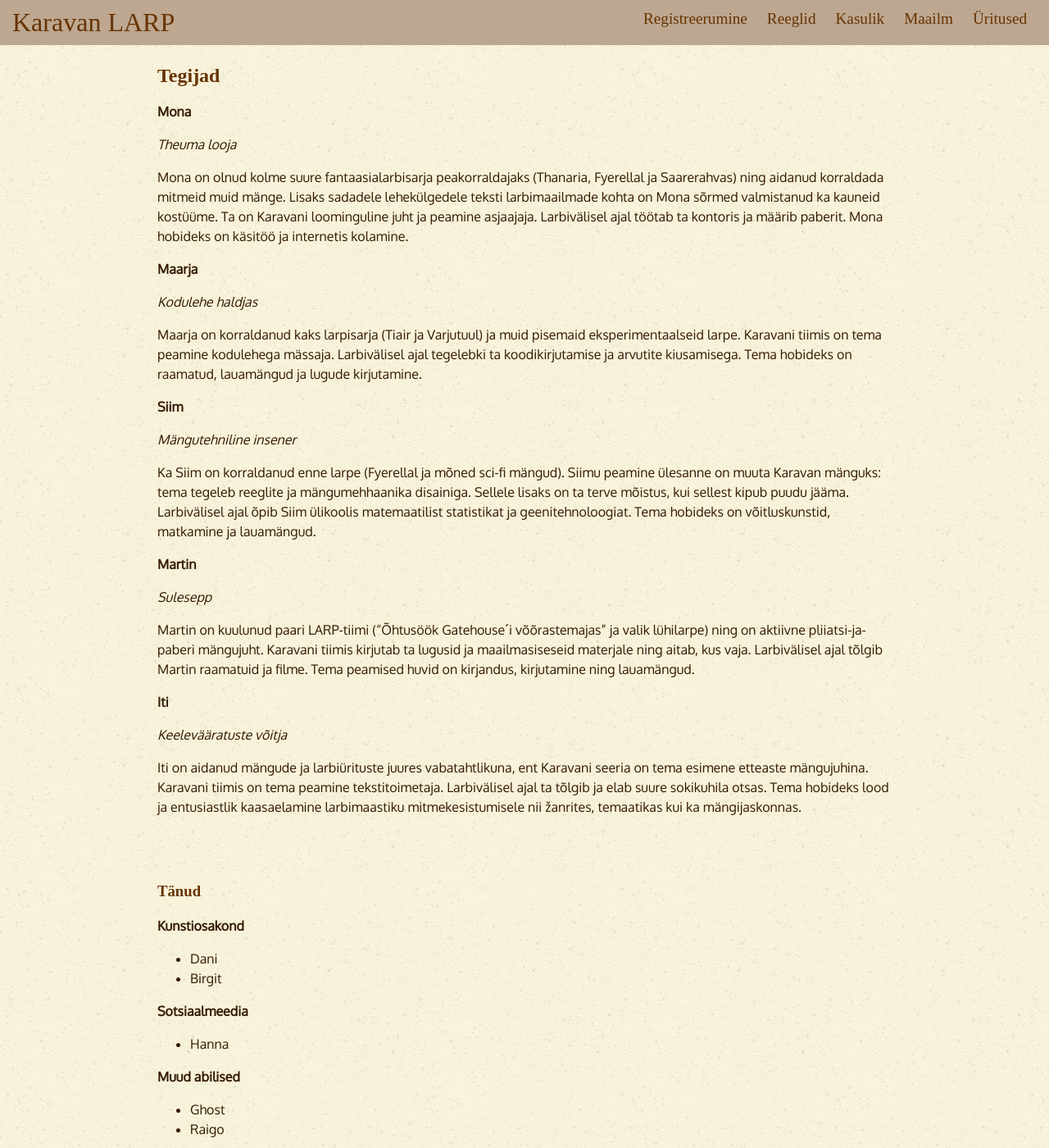
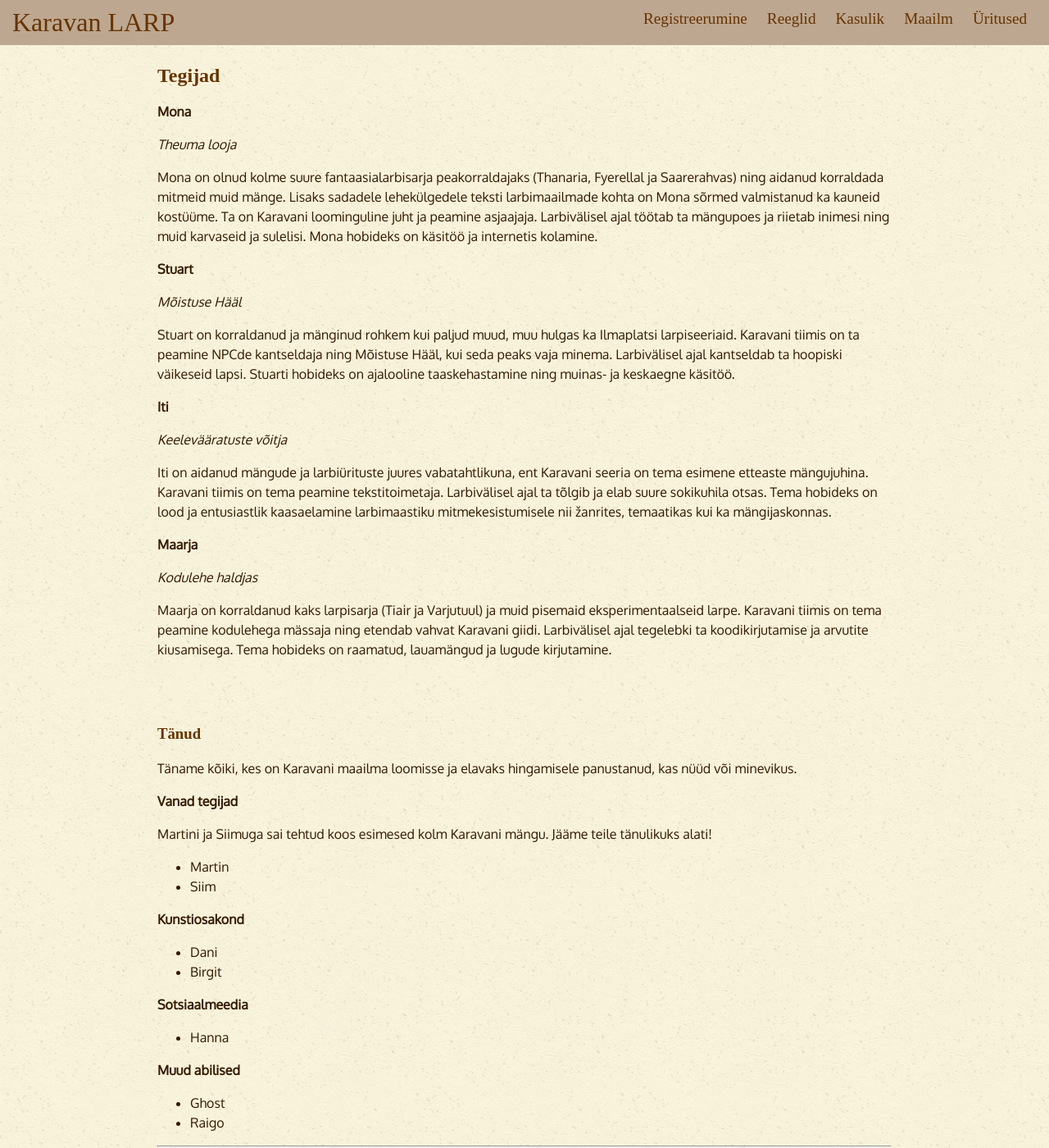
Before and after one commit to karavanlarp/karavanlarp.github.io, a Jekyll site: the page built from est/useful/creds.md, in a window 1280 px wide and 1400 px high. Shown: the whole window at 82% size. Built offline with Jekyll 4.4.1, drawn with Linux system fonts in a browser that asks for light colours; some web fonts are replaced.

Commit message:
Update creds.md
lisatud Stu. Siim ja Martin on emeriittegijad.

```diff
--- a/est/useful/creds.md
+++ b/est/useful/creds.md
@@ -8,33 +8,37 @@ title: Tegijad - Tänud
 
 _Theuma looja_
 
-Mona on olnud kolme suure fantaasialarbisarja peakorraldajaks (Thanaria, Fyerellal ja Saarerahvas) ning aidanud korraldada mitmeid muid mänge. Lisaks sadadele lehekülgedele teksti larbimaailmade kohta on Mona sõrmed valmistanud ka kauneid kostüüme. Ta on Karavani loominguline juht ja peamine asjaajaja. Larbivälisel ajal töötab ta kontoris ja määrib paberit. Mona hobideks on käsitöö ja internetis kolamine.
+Mona on olnud kolme suure fantaasialarbisarja peakorraldajaks (Thanaria, Fyerellal ja Saarerahvas) ning aidanud korraldada mitmeid muid mänge. Lisaks sadadele lehekülgedele teksti larbimaailmade kohta on Mona sõrmed valmistanud ka kauneid kostüüme. Ta on Karavani loominguline juht ja peamine asjaajaja. Larbivälisel ajal töötab ta mängupoes ja riietab inimesi ning muid karvaseid ja sulelisi. Mona hobideks on käsitöö ja internetis kolamine.
+
+**Stuart**
+
+_Mõistuse Hääl_
+
+Stuart on korraldanud ja mänginud rohkem kui paljud muud, muu hulgas ka Ilmaplatsi larpiseeriaid. Karavani tiimis on ta peamine NPCde kantseldaja ning Mõistuse Hääl, kui seda peaks vaja minema. Larbivälisel ajal kantseldab ta hoopiski väikeseid lapsi. Stuarti hobideks on ajalooline taaskehastamine ning muinas- ja keskaegne käsitöö.
+
+**Iti**
+
+_Keelevääratuste võitja_
+
+Iti on aidanud mängude ja larbiürituste juures vabatahtlikuna, ent Karavani seeria on tema esimene etteaste mängujuhina. Karavani tiimis on tema peamine tekstitoimetaja. Larbivälisel ajal ta tõlgib ja elab suure sokikuhila otsas. Tema hobideks on lood ja entusiastlik kaasaelamine larbimaastiku mitmekesistumisele nii žanrites, temaatikas kui ka mängijaskonnas.
 
 **Maarja**
 
 _Kodulehe haldjas_
 
-Maarja on korraldanud kaks larpisarja (Tiair ja Varjutuul) ja muid pisemaid eksperimentaalseid larpe. Karavani tiimis on tema peamine kodulehega mässaja. Larbivälisel ajal tegelebki ta koodikirjutamise ja arvutite kiusamisega. Tema hobideks on raamatud, lauamängud ja lugude kirjutamine.
+Maarja on korraldanud kaks larpisarja (Tiair ja Varjutuul) ja muid pisemaid eksperimentaalseid larpe. Karavani tiimis on tema peamine kodulehega mässaja ning etendab vahvat Karavani giidi. Larbivälisel ajal tegelebki ta koodikirjutamise ja arvutite kiusamisega. Tema hobideks on raamatud, lauamängud ja lugude kirjutamine.
 
-**Siim**
-
-_Mängutehniline insener_
-
-Ka Siim on korraldanud enne larpe (Fyerellal ja mõned sci-fi mängud). Siimu peamine ülesanne on muuta Karavan mänguks: tema tegeleb reeglite ja mängumehhaanika disainiga. Sellele lisaks on ta terve mõistus, kui sellest kipub puudu jääma. Larbivälisel ajal õpib Siim ülikoolis matemaatilist statistikat ja geenitehnoloogiat. Tema hobideks on võitluskunstid, matkamine ja lauamängud.
-
-**Martin**
-
-_Sulesepp_
-
-Martin on kuulunud paari LARP-tiimi ("Õhtusöök Gatehouse´i võõrastemajas" ja valik lühilarpe) ning on aktiivne pliiatsi-ja-paberi mängujuht. Karavani tiimis kirjutab ta lugusid ja maailmasiseseid materjale ning aitab, kus vaja. Larbivälisel ajal tõlgib Martin raamatuid ja filme. Tema peamised huvid on kirjandus, kirjutamine ning lauamängud.
-
-**Iti**
-
-_Keelevääratuste võitja_
-
-Iti on aidanud mängude ja larbiürituste juures vabatahtlikuna, ent Karavani seeria on tema esimene etteaste mängujuhina. Karavani tiimis on tema peamine tekstitoimetaja. Larbivälisel ajal ta tõlgib ja elab suure sokikuhila otsas. Tema hobideks lood ja entusiastlik kaasaelamine larbimaastiku mitmekesistumisele nii žanrites, temaatikas kui ka mängijaskonnas.
 
 ### Tänud
+
+Täname kõiki, kes on Karavani maailma loomisse ja elavaks hingamisele panustanud, kas nüüd või minevikus.
+
+**Vanad tegijad**
+
+Martini ja Siimuga sai tehtud koos esimesed kolm Karavani mängu. Jääme teile tänulikuks alati!
+
+* Martin
+* Siim
 
 **Kunstiosakond**
 * Dani
```
